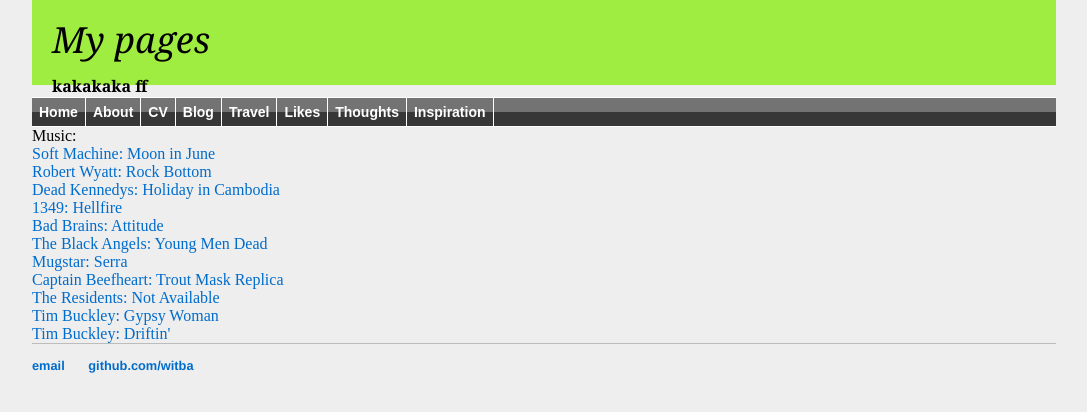
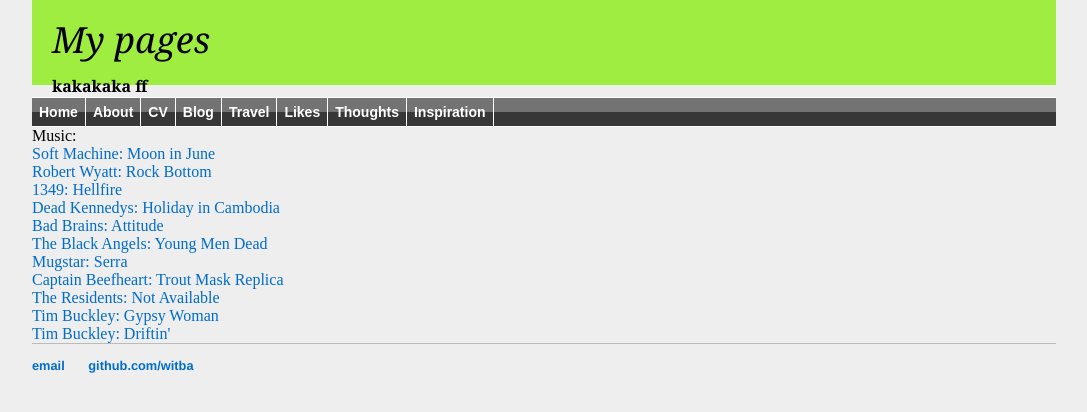
Before and after one commit to witba/witba.github.io, a Jekyll site: the page built from inspiration/index.html, in a window 1280 px wide. Shown: the top 412 px of the page, without its empty margins (96-1183 px from the left). Built offline with Jekyll 4.4.1, drawn with Linux system fonts in a browser that asks for light colours.

```diff
--- a/inspiration/index.html
+++ b/inspiration/index.html
@@ -6,8 +6,8 @@ title: Inspiration
 Music:<br>
 <a href="https://www.youtube.com/watch?v=IJFSIX_uVPM" target=_blank>Soft Machine: Moon in June</a><br>
 <a href="https://www.youtube.com/watch?v=-4AhdWGci3c" target=_blank>Robert Wyatt: Rock Bottom</a><br>
-<a href="https://www.youtube.com/watch?v=VZug9y81Axk" target=_blank>Dead Kennedys: Holiday in Cambodia</a><br>
-<a href="https://www.youtube.com/watch?v=-KTsXHXMkJA" target=_blank>1349: Hellfire</a><br>
+<a href="https://www.youtube.com/watch?v=VZug9y81Axk" target=_blank>1349: Hellfire</a><br>
+<a href="https://www.youtube.com/watch?v=-KTsXHXMkJA" target=_blank>Dead Kennedys: Holiday in Cambodia</a><br>
 <a href="https://www.youtube.com/watch?v=YYjqY0Yg1kk" target=_blank>Bad Brains: Attitude</a><br>
 <a href="https://www.youtube.com/watch?v=ZtQe3Mfb26U" target=_blank>The Black Angels: Young Men Dead</a><br>
 <a href="https://www.youtube.com/watch?v=dhUIpA1iJK0" target=_blank>Mugstar: Serra</a><br>
```
